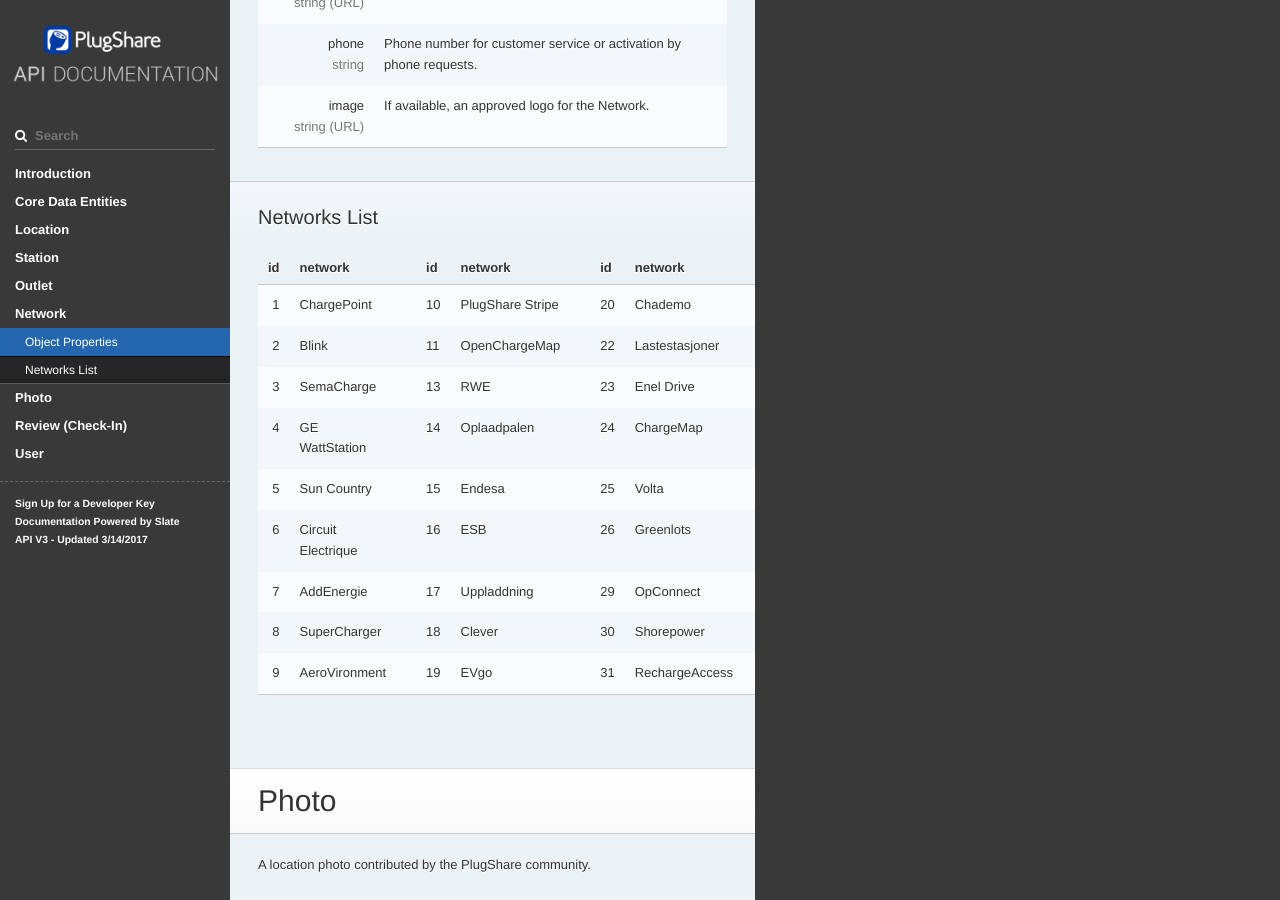
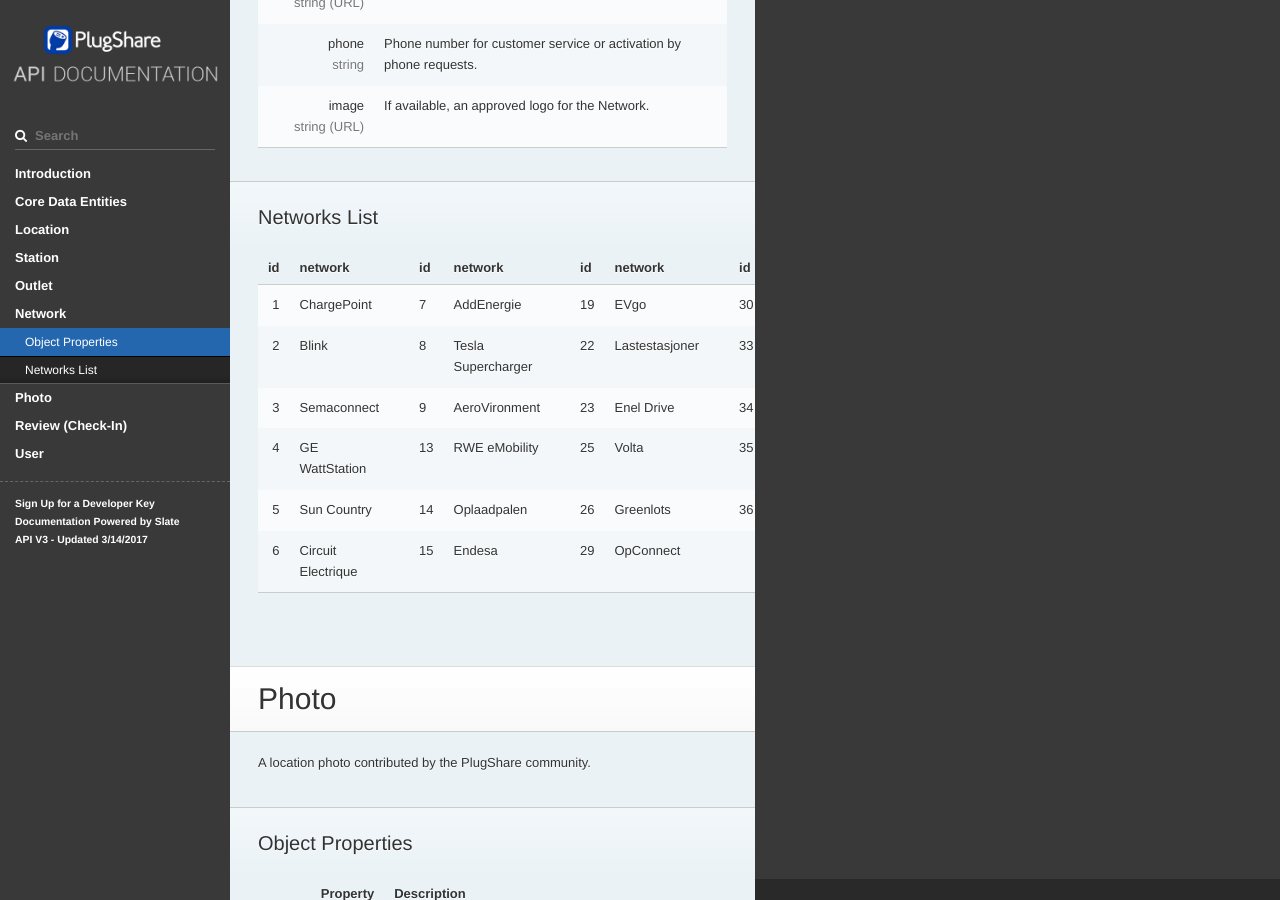
Before and after one commit to PlugShare/plugshare.github.io, a Jekyll site: the page docs/index.html, which Jekyll copies as it is, in a window 1280 px wide and 900 px high, scrolled down 17329 px. Built offline with Jekyll 4.4.1, drawn with Linux system fonts in a browser that asks for light colours; some of the changed text lies outside the part shown.

Commit message:
updated/reduced networks in docs

```diff
--- a/docs/index.html
+++ b/docs/index.html
@@ -1924,21 +1924,21 @@
 <td>1</td>
 <td>ChargePoint</td>
 <td></td>
-<td>10</td>
-<td>PlugShare Stripe</td>
-<td></td>
-<td>20</td>
-<td>Chademo</td>
-<td></td>
-<td>32</td>
-<td>DOE AFDC</td>
+<td>7</td>
+<td>AddEnergie</td>
+<td></td>
+<td>19</td>
+<td>EVgo</td>
+<td></td>
+<td>30</td>
+<td>Shorepower</td>
 </tr>
 <tr>
 <td>2</td>
 <td>Blink</td>
 <td></td>
-<td>11</td>
-<td>OpenChargeMap</td>
+<td>8</td>
+<td>Tesla Supercharger</td>
 <td></td>
 <td>22</td>
 <td>Lastestasjoner</td>
@@ -1948,10 +1948,10 @@
 </tr>
 <tr>
 <td>3</td>
-<td>SemaCharge</td>
-<td></td>
-<td>13</td>
-<td>RWE</td>
+<td>Semaconnect</td>
+<td></td>
+<td>9</td>
+<td>AeroVironment</td>
 <td></td>
 <td>23</td>
 <td>Enel Drive</td>
@@ -1963,24 +1963,24 @@
 <td>4</td>
 <td>GE WattStation</td>
 <td></td>
-<td>14</td>
-<td>Oplaadpalen</td>
-<td></td>
-<td>24</td>
-<td>ChargeMap</td>
+<td>13</td>
+<td>RWE eMobility</td>
+<td></td>
+<td>25</td>
+<td>Volta</td>
 <td></td>
 <td>35</td>
-<td>Destination</td>
+<td>Tesla Destination</td>
 </tr>
 <tr>
 <td>5</td>
 <td>Sun Country</td>
 <td></td>
-<td>15</td>
-<td>Endesa</td>
-<td></td>
-<td>25</td>
-<td>Volta</td>
+<td>14</td>
+<td>Oplaadpalen</td>
+<td></td>
+<td>26</td>
+<td>Greenlots</td>
 <td></td>
 <td>36</td>
 <td>ChargeNet</td>
@@ -1989,50 +1989,11 @@
 <td>6</td>
 <td>Circuit Electrique</td>
 <td></td>
-<td>16</td>
-<td>ESB</td>
-<td></td>
-<td>26</td>
-<td>Greenlots</td>
-<td></td>
-<td>39</td>
-<td>GreenFrontiers</td>
-</tr>
-<tr>
-<td>7</td>
-<td>AddEnergie</td>
-<td></td>
-<td>17</td>
-<td>Uppladdning</td>
+<td>15</td>
+<td>Endesa</td>
 <td></td>
 <td>29</td>
 <td>OpConnect</td>
-<td></td>
-<td>40</td>
-<td>EVPoint</td>
-</tr>
-<tr>
-<td>8</td>
-<td>SuperCharger</td>
-<td></td>
-<td>18</td>
-<td>Clever</td>
-<td></td>
-<td>30</td>
-<td>Shorepower</td>
-<td></td>
-<td></td>
-<td></td>
-</tr>
-<tr>
-<td>9</td>
-<td>AeroVironment</td>
-<td></td>
-<td>19</td>
-<td>EVgo</td>
-<td></td>
-<td>31</td>
-<td>RechargeAccess</td>
 <td></td>
 <td></td>
 <td></td>
```
Also changed, not shown: other parts of docs/index.html (+4 -4 lines).
